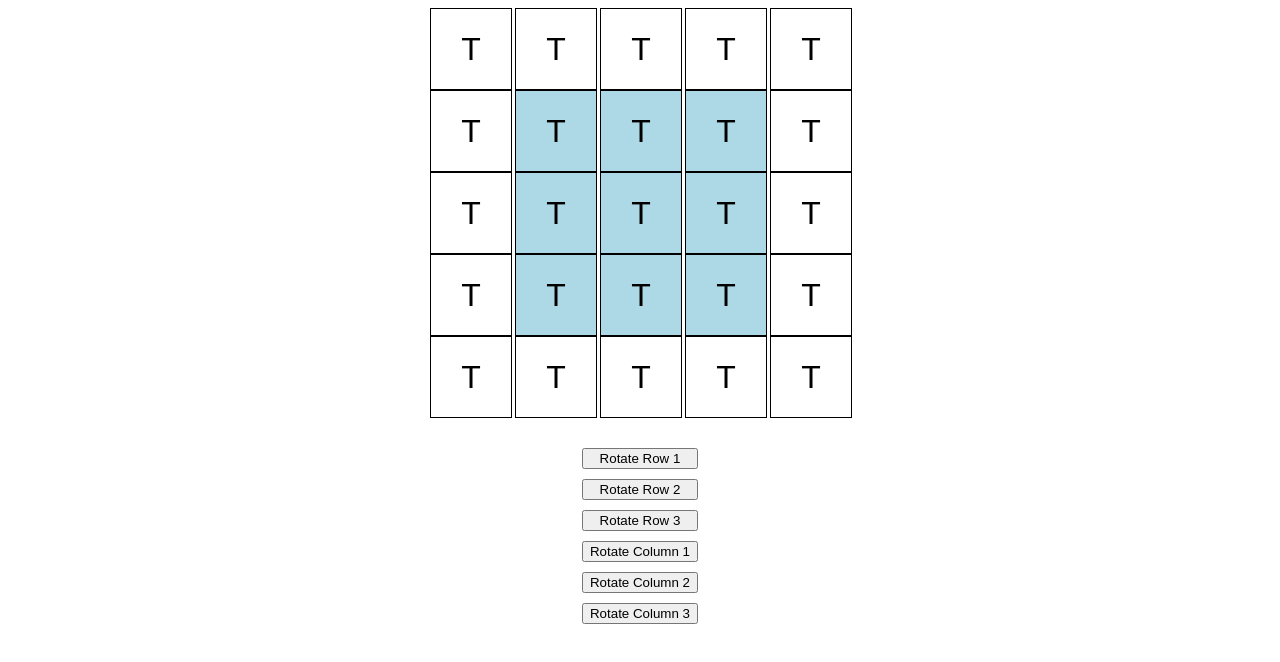
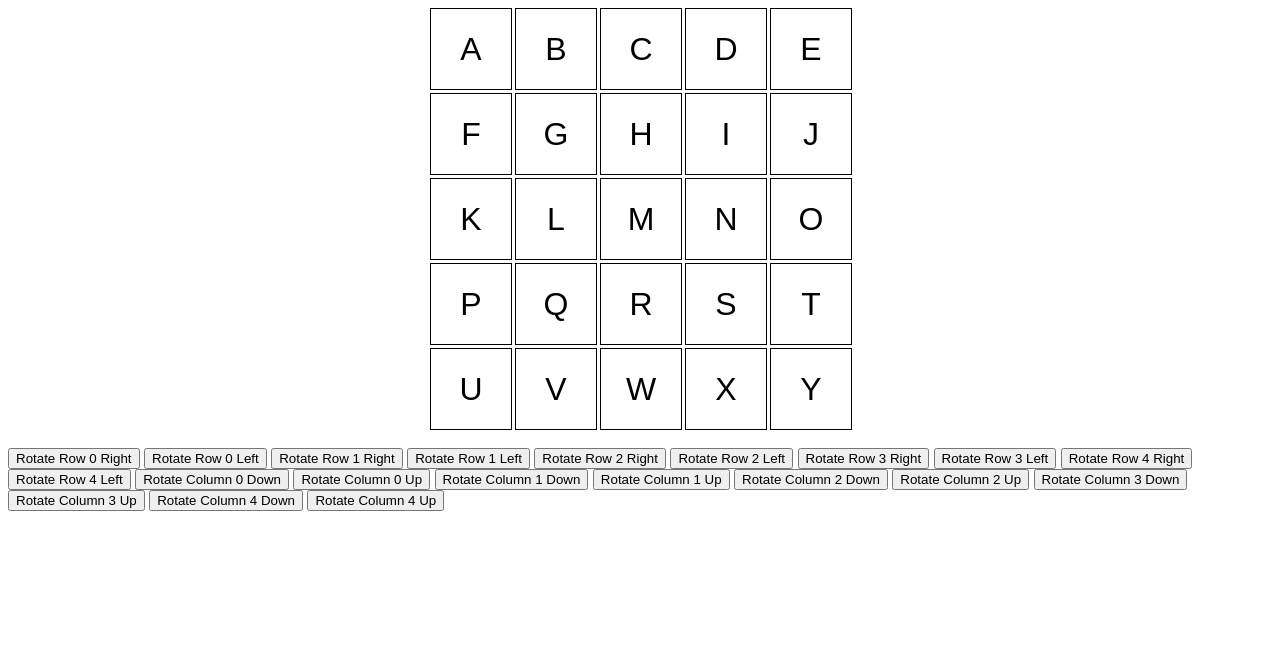
Before and after one commit to shieldyguy/3x3, a plain HTML site: page index.html in a window 1280 px wide. Drawn offline with Linux system fonts and the light colour scheme.

Commit message:
implement basic functionality

```diff
--- a/index.html
+++ b/index.html
@@ -3,56 +3,69 @@
   <head>
     <meta charset="UTF-8" />
     <meta name="viewport" content="width=device-width, initial-scale=1.0" />
-    <title>Word Puzzle Demo</title>
+    <title>Word Puzzle Game</title>
     <link rel="stylesheet" href="styles.css" />
   </head>
   <body>
     <div id="game-board">
-      <!-- Full 5x5 Grid with extra rows/columns -->
-      <div class="row">
-        <div class="cell" id="cell-0-0">T</div>
-        <div class="cell" id="cell-0-1">T</div>
-        <div class="cell" id="cell-0-2">T</div>
-        <div class="cell" id="cell-0-3">T</div>
-        <div class="cell" id="cell-0-4">T</div>
-      </div>
-      <div class="row">
-        <div class="cell" id="cell-1-0">T</div>
-        <div class="cell" id="cell-1-1">T</div>
-        <div class="cell" id="cell-1-2">T</div>
-        <div class="cell" id="cell-1-3">T</div>
-        <div class="cell" id="cell-1-4">T</div>
-      </div>
-      <div class="row">
-        <div class="cell" id="cell-2-0">T</div>
-        <div class="cell" id="cell-2-1">T</div>
-        <div class="cell" id="cell-2-2">T</div>
-        <div class="cell" id="cell-2-3">T</div>
-        <div class="cell" id="cell-2-4">T</div>
-      </div>
-      <div class="row">
-        <div class="cell" id="cell-3-0">T</div>
-        <div class="cell" id="cell-3-1">T</div>
-        <div class="cell" id="cell-3-2">T</div>
-        <div class="cell" id="cell-3-3">T</div>
-        <div class="cell" id="cell-3-4">T</div>
-      </div>
-      <div class="row">
-        <div class="cell" id="cell-4-0">T</div>
-        <div class="cell" id="cell-4-1">T</div>
-        <div class="cell" id="cell-4-2">T</div>
-        <div class="cell" id="cell-4-3">T</div>
-        <div class="cell" id="cell-4-4">T</div>
-      </div>
+      <!-- Row 0 -->
+      <div class="cell" id="cell-0-0" data-row="0" data-col="0">A</div>
+      <div class="cell" id="cell-0-1" data-row="0" data-col="1">B</div>
+      <div class="cell" id="cell-0-2" data-row="0" data-col="2">C</div>
+      <div class="cell" id="cell-0-3" data-row="0" data-col="3">D</div>
+      <div class="cell" id="cell-0-4" data-row="0" data-col="4">E</div>
+
+      <!-- Row 1 -->
+      <div class="cell" id="cell-1-0" data-row="1" data-col="0">F</div>
+      <div class="cell" id="cell-1-1" data-row="1" data-col="1">G</div>
+      <div class="cell" id="cell-1-2" data-row="1" data-col="2">H</div>
+      <div class="cell" id="cell-1-3" data-row="1" data-col="3">I</div>
+      <div class="cell" id="cell-1-4" data-row="1" data-col="4">J</div>
+
+      <!-- Row 2 -->
+      <div class="cell" id="cell-2-0" data-row="2" data-col="0">K</div>
+      <div class="cell" id="cell-2-1" data-row="2" data-col="1">L</div>
+      <div class="cell" id="cell-2-2" data-row="2" data-col="2">M</div>
+      <div class="cell" id="cell-2-3" data-row="2" data-col="3">N</div>
+      <div class="cell" id="cell-2-4" data-row="2" data-col="4">O</div>
+
+      <!-- Row 3 -->
+      <div class="cell" id="cell-3-0" data-row="3" data-col="0">P</div>
+      <div class="cell" id="cell-3-1" data-row="3" data-col="1">Q</div>
+      <div class="cell" id="cell-3-2" data-row="3" data-col="2">R</div>
+      <div class="cell" id="cell-3-3" data-row="3" data-col="3">S</div>
+      <div class="cell" id="cell-3-4" data-row="3" data-col="4">T</div>
+
+      <!-- Row 4 -->
+      <div class="cell" id="cell-4-0" data-row="4" data-col="0">U</div>
+      <div class="cell" id="cell-4-1" data-row="4" data-col="1">V</div>
+      <div class="cell" id="cell-4-2" data-row="4" data-col="2">W</div>
+      <div class="cell" id="cell-4-3" data-row="4" data-col="3">X</div>
+      <div class="cell" id="cell-4-4" data-row="4" data-col="4">Y</div>
     </div>
 
     <div id="controls">
-      <button onclick="rotateRow(1)">Rotate Row 1</button>
-      <button onclick="rotateRow(2)">Rotate Row 2</button>
-      <button onclick="rotateRow(3)">Rotate Row 3</button>
-      <button onclick="rotateCol(1)">Rotate Column 1</button>
-      <button onclick="rotateCol(2)">Rotate Column 2</button>
-      <button onclick="rotateCol(3)">Rotate Column 3</button>
+      <button onclick="rotateRow(0, 'right')">Rotate Row 0 Right</button>
+      <button onclick="rotateRow(0, 'left')">Rotate Row 0 Left</button>
+      <button onclick="rotateRow(1, 'right')">Rotate Row 1 Right</button>
+      <button onclick="rotateRow(1, 'left')">Rotate Row 1 Left</button>
+      <button onclick="rotateRow(2, 'right')">Rotate Row 2 Right</button>
+      <button onclick="rotateRow(2, 'left')">Rotate Row 2 Left</button>
+      <button onclick="rotateRow(3, 'right')">Rotate Row 3 Right</button>
+      <button onclick="rotateRow(3, 'left')">Rotate Row 3 Left</button>
+      <button onclick="rotateRow(4, 'right')">Rotate Row 4 Right</button>
+      <button onclick="rotateRow(4, 'left')">Rotate Row 4 Left</button>
+
+      <button onclick="rotateCol(0, 'down')">Rotate Column 0 Down</button>
+      <button onclick="rotateCol(0, 'up')">Rotate Column 0 Up</button>
+      <button onclick="rotateCol(1, 'down')">Rotate Column 1 Down</button>
+      <button onclick="rotateCol(1, 'up')">Rotate Column 1 Up</button>
+      <button onclick="rotateCol(2, 'down')">Rotate Column 2 Down</button>
+      <button onclick="rotateCol(2, 'up')">Rotate Column 2 Up</button>
+      <button onclick="rotateCol(3, 'down')">Rotate Column 3 Down</button>
+      <button onclick="rotateCol(3, 'up')">Rotate Column 3 Up</button>
+      <button onclick="rotateCol(4, 'down')">Rotate Column 4 Down</button>
+      <button onclick="rotateCol(4, 'up')">Rotate Column 4 Up</button>
     </div>
 
     <script src="script.js"></script>
--- a/script.js
+++ b/script.js
@@ -1,10 +1,10 @@
 // Initialize the 5x5 grid with letters
 let grid = [
-  ["T", "T", "T", "T", "T"],
-  ["T", "T", "T", "T", "T"],
-  ["T", "T", "T", "T", "T"],
-  ["T", "T", "T", "T", "T"],
-  ["T", "T", "T", "T", "T"],
+  ["A", "B", "C", "D", "E"],
+  ["F", "G", "H", "I", "J"],
+  ["K", "L", "M", "N", "O"],
+  ["P", "Q", "R", "S", "T"],
+  ["U", "V", "W", "X", "Y"],
 ];
 
 // Function to update the DOM based on the grid array
@@ -16,7 +16,65 @@ function updateBoard() {
   }
 }
 
-// Apply a temporary animation class to each cell
+// Rotate a full row (including all 5 cells, wrapping around)
+function rotateRow(rowIndex, direction) {
+  const row = grid[rowIndex];
+  const cells = Array.from(
+    document.querySelectorAll(`.cell[data-row="${rowIndex}"]`)
+  );
+
+  // Apply temporary animation class based on direction
+  animateCells(cells, direction === "right" ? "right" : "left");
+
+  setTimeout(() => {
+    if (direction === "right") {
+      // Move the last element to the front (right rotation)
+      grid[rowIndex] = [row[4], ...row.slice(0, 4)];
+    } else {
+      // Move the first element to the back (left rotation)
+      grid[rowIndex] = [...row.slice(1), row[0]];
+    }
+    updateBoard();
+  }, 500); // Animation duration is 500ms
+}
+
+// Rotate a full column (including all 5 cells, wrapping around)
+function rotateCol(colIndex, direction) {
+  const col = [
+    grid[0][colIndex],
+    grid[1][colIndex],
+    grid[2][colIndex],
+    grid[3][colIndex],
+    grid[4][colIndex],
+  ];
+  const cells = Array.from(
+    document.querySelectorAll(`.cell[data-col="${colIndex}"]`)
+  );
+
+  // Apply temporary animation class based on direction
+  animateCells(cells, direction === "down" ? "down" : "up");
+
+  setTimeout(() => {
+    if (direction === "down") {
+      // Move the last element to the top (down rotation)
+      grid[0][colIndex] = col[4];
+      grid[1][colIndex] = col[0];
+      grid[2][colIndex] = col[1];
+      grid[3][colIndex] = col[2];
+      grid[4][colIndex] = col[3];
+    } else {
+      // Move the first element to the bottom (up rotation)
+      grid[0][colIndex] = col[1];
+      grid[1][colIndex] = col[2];
+      grid[2][colIndex] = col[3];
+      grid[3][colIndex] = col[4];
+      grid[4][colIndex] = col[0];
+    }
+    updateBoard();
+  }, 500); // Animation duration is 500ms
+}
+
+// Apply a temporary animation class to each cell in the row or column
 function animateCells(cells, direction) {
   cells.forEach((cell) => {
     cell.classList.add(`animate-${direction}`);
@@ -30,53 +88,5 @@ function animateCells(cells, direction) {
   });
 }
 
-// Rotate a row in the 3x3 active area (wrap around)
-function rotateRow(rowIndex) {
-  const row = grid[rowIndex];
-
-  // Select the cells in the row to animate
-  const cells = [
-    document.getElementById(`cell-${rowIndex}-1`),
-    document.getElementById(`cell-${rowIndex}-2`),
-    document.getElementById(`cell-${rowIndex}-3`),
-  ];
-
-  // Rotate the row visually
-  animateCells(cells, "right");
-
-  // Rotate the row in the data model
-  setTimeout(() => {
-    const rotated = [row[3], row[1], row[2]]; // Rotate right
-    grid[rowIndex][1] = rotated[0];
-    grid[rowIndex][2] = rotated[1];
-    grid[rowIndex][3] = rotated[2];
-    updateBoard();
-  }, 500); // Allow the animation to complete before updating
-}
-
-// Rotate a column in the 3x3 active area (wrap around)
-function rotateCol(colIndex) {
-  const col = [grid[1][colIndex], grid[2][colIndex], grid[3][colIndex]];
-
-  // Select the cells in the column to animate
-  const cells = [
-    document.getElementById(`cell-1-${colIndex}`),
-    document.getElementById(`cell-2-${colIndex}`),
-    document.getElementById(`cell-3-${colIndex}`),
-  ];
-
-  // Rotate the column visually
-  animateCells(cells, "down");
-
-  // Rotate the column in the data model
-  setTimeout(() => {
-    const rotated = [col[2], col[0], col[1]]; // Rotate down
-    grid[1][colIndex] = rotated[0];
-    grid[2][colIndex] = rotated[1];
-    grid[3][colIndex] = rotated[2];
-    updateBoard();
-  }, 500); // Allow the animation to complete before updating
-}
-
 // Initial update
 updateBoard();
--- a/styles.css
+++ b/styles.css
@@ -21,23 +21,63 @@ body {
   font-size: 2rem;
   width: 80px;
   height: 80px;
+  transition: transform 0.5s ease;
 }
 
-#controls {
-  display: flex;
-  flex-direction: column;
-  gap: 10px;
+.cell.highlight {
+  background-color: #d4edda; /* Light green background */
 }
 
-/* Optional: style the center 3x3 grid differently */
-#cell-1-1,
-#cell-1-2,
-#cell-1-3,
-#cell-2-1,
-#cell-2-2,
-#cell-2-3,
-#cell-3-1,
-#cell-3-2,
-#cell-3-3 {
-  background-color: lightblue;
+/* Apply animation for row (right and left) */
+@keyframes shift-right {
+  0% {
+    transform: translateX(0);
+  }
+  100% {
+    transform: translateX(100%);
+  }
 }
+
+@keyframes shift-left {
+  0% {
+    transform: translateX(0);
+  }
+  100% {
+    transform: translateX(-100%);
+  }
+}
+
+.animate-right {
+  animation: shift-right 0.5s forwards;
+}
+
+.animate-left {
+  animation: shift-left 0.5s forwards;
+}
+
+/* Apply animation for column (up and down) */
+@keyframes shift-down {
+  0% {
+    transform: translateY(0);
+  }
+  100% {
+    transform: translateY(100%);
+  }
+}
+
+@keyframes shift-up {
+  0% {
+    transform: translateY(0);
+  }
+  100% {
+    transform: translateY(-100%);
+  }
+}
+
+.animate-down {
+  animation: shift-down 0.5s forwards;
+}
+
+.animate-up {
+  animation: shift-up 0.5s forwards;
+}
```
